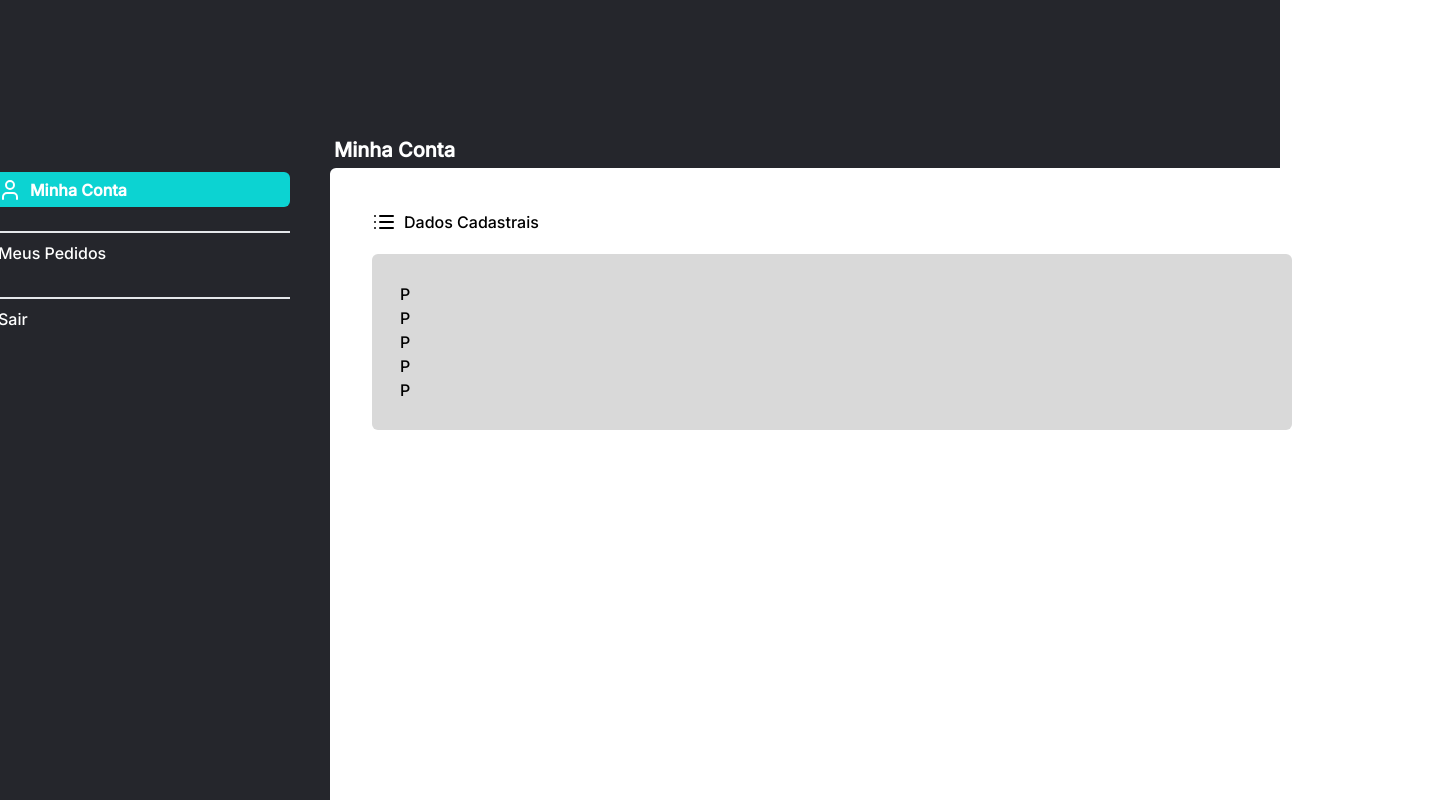
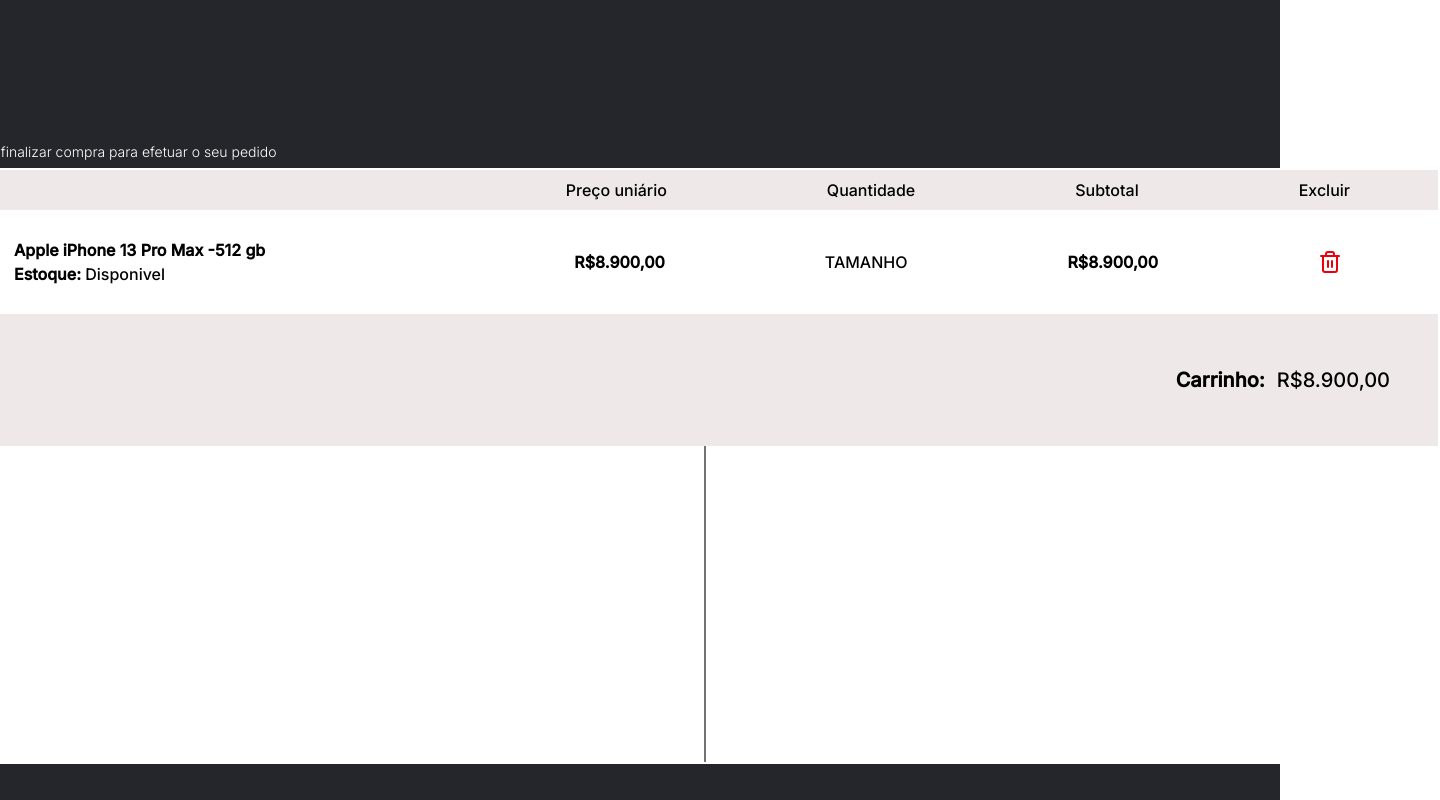
Before and after one commit to LucasP0/e-comerce_react, a React (Vite) app: page / in a window 1280 px wide. Shown: the part 160-960 px from the top of the page, 1440 px wide, since content can reach past the window. Built offline with nearby package versions, Linux system fonts and the light colour scheme.

Commit message:
pagina 4/5 finalizadas

```diff
--- a/src/App.tsx
+++ b/src/App.tsx
@@ -1,7 +1,6 @@
 import { Footer } from './components/Footer';
 import { Sidebar } from './components/sidebar';
-import { User, List } from 'lucide-react';
-
+import { Trash2 } from 'lucide-react';
 
 
 
@@ -12,28 +11,68 @@
       <Sidebar />
       <main className='h-screen text-white mb-mB'>
       <div className=' flex flex-row items-start justify-center p-8 mt-28'>
+            {/* INICIO SECTION TWO ^^ */}
         <div>
-              <section className='flex flex-col items-start justify-center gap-6 p-10'>
-              <button className='w-boxmd h-boxsx  bg-button rounded-md font-bold flex flex-row justify-start items-center gap-2 p-2'><User /> Minha Conta</button>
-              <a className='p-2 border-t-2 w-full' href="#">Meus Pedidos</a>
-              <a className='p-2 border-t-2 w-full' href="#">Sair</a>
+          <div className='flex flex-row items-baseline'>
+            <h1 className='text-xl font-bold p-1 '>Carrinho</h1> <p className='font-light text-sm'>Clique em finalizar compra para efetuar o seu pedido</p>
+          </div>
+          <section className='border-2 border-white w-boxGGG rounded-md flex flex-col justify-start  bg-ff text-black'>
+          <div className='bg-bluzinho w-full flex flex-row items-center justify-between p-2'>
+            <h2 className='px-9'>Produto</h2>
+            <div className='flex flex-row gap-40 px-20'>
+              <p>Preço uniário</p>
+              <p>Quantidade</p>
+              <p>Subtotal</p>
+              <p>Excluir</p>
+            </div>
+          </div>
+          {/* SECTION 2 */}
+          <div className='bg-ff w-full flex flex-row items-center justify-between p-2'>
+          <div className='flex flex-row items-center gap-1'>
+            <img className='px-9' src="../public/img/image 15.png" alt="" />
+              <div>
+                <p><strong>Apple iPhone 13 Pro Max -512 gb</strong></p>
+                <p><strong>Estoque:</strong> Disponivel</p>
+              </div>
+            </div>
+            <div className='flex flex-row mr-2 gap-40 px-20'>
+              <p><strong>R$8.900,00</strong></p>
+              <p>TAMANHO</p>
+              <p><strong>R$8.900,00</strong></p>
+              <p><Trash2 color="#eb000c" /></p>
+            </div>
+          </div>
+          <div className='bg-bluzinho w-full flex flex-row items-baseline gap-2 p-12 justify-end'>
+          <h1 className='text-xl font-bold p-1 '>Carrinho:</h1>
+            <p className='text-xl'>R$8.900,00</p>
+          </div>
+          {/* NOVA SECTION */}
+          <div className='flex flex-row items-start justify-center w-full text-sm text-white'>
+        <section className=' flex flex-row justify-end gap-14 border-r-2 border-search'>
+        <div className=' p-6 flex flex-col gap-14'>
+          <div className='flex flex-col'>
+            <p><strong>FORTE CELULARES - 41.468.809/0001-20</strong></p><br/>
+            <p>Rua Vinte e um de Abril, 61, Centro,<br/>Marituba, PA, 67214-215</p>
+            </div>
+        </div>
+        <div className='pt-56 p-4 text-end flex flex-col gap-2'>
+          <p>Atendimento </p>
+          <p>(91)  98295-1232</p>
+          <p>Segunda à Sexta de 8:00-18:00</p>
+        </div>
+          </section>
+          {/* section 2 */}
+        <section  className='  '>
+        <div className='flex flex-col gap-10 w-box p-4'>
+          <p className='p-2'>Sobre Nós</p>
+
+          A Forte Celulares foi fundada em fevereiro de 2020 como uma loja de celulares e acessórios, mas hoje estamos além de apenas uma loja de celulares. Decidimos aumentar nosso mix de produtos, investir em tecnologia e na capacitação dos nossos colaboradores para levar até você, de de maneira ainda mais simples, dinâmica e acessível todos os nossos produtos.
+          Hoje contamos com experiência e conhecimento de causa para atender com propriedade toda região metropolitana de Belém, visando uma expansão territorial que irá, nos próximos 6 meses, além de das fronteiras do nosso estado.
+        </div>
+
         </section>
       </div>
-            {/* INICIO SECTION TWO ^^ */}
-            <div>
-              <h1 className='text-xl font-bold p-1'>Minha Conta</h1>
-              <section className='border-2 border-white w-boxGG h-boxGG rounded-md flex flex-col items-start p-10 bg-ff'>
-                <h2 className='flex flex-row items-center gap-2 text-black'>
-                <List /> Dados Cadastrais
-                </h2>
-                  <div className='flex flex-col items-start p-7 mt-5 w-boxG rounded-md text-black bg-boxCin '>
-                    <h2>P</h2>
-                    <h2>P</h2>
-                    <h2>P</h2>
-                    <h2>P</h2>
-                    <h2>P</h2>
 
-                </div>
           </section>
         </div>
       </div>
--- /dev/null
+++ b/src/components/mainPageFive.tsx
@@ -0,0 +1,25 @@
+import { User, List, LogOut } from 'lucide-react';
+
+export const MainPageFive = () => {
+  return (
+    <main className='h-screen text-white mb-mB'>
+      <div className=' flex flex-row items-start justify-center p-8 mt-28'>
+        <div>
+          <section className='flex flex-col items-start justify-center gap-6 p-10'>
+          <button className='w-boxmd h-boxsx  bg-button rounded-md font-bold flex flex-row justify-start items-center gap-2 p-2'><User /> Minha Conta</button>
+          <a className='p-2 border-t-2 w-full flex flex-row items-center gap-2' href="#"> <List /> Meus Pedidos</a>
+          <a className='p-2 border-t-2 w-full flex flex-row items-center gap-2' href="#"><LogOut /> Sair</a>
+          </section>
+        </div>
+            {/* INICIO SECTION TWO ^^ */}
+        <div>
+          <h1 className='text-xl font-bold p-1'>Meus Pedidos</h1>
+          <section className='border-2 border-white w-boxGG  rounded-md flex flex-row justify-center p-10 bg-ff text-black'>
+          <h1 className='text-xl font-bold p-1'>Você ainda não efetuou nenhum pedido nesta Loja</h1>
+          </section>
+        </div>
+      </div>
+    </main>
+
+  )
+}
--- /dev/null
+++ b/src/components/mainPageFour.tsx
@@ -0,0 +1,63 @@
+import { User, List, MapPin, Users, LogOut } from 'lucide-react';
+
+
+export const MainPageFour = () => {
+  return (
+    <main className='h-screen text-white mb-mB'>
+          <div className=' flex flex-row items-start justify-center p-8 mt-28'>
+            <div>
+              <section className='flex flex-col items-start justify-center gap-6 p-10'>
+              <button className='w-boxmd h-boxsx  bg-button rounded-md font-bold flex flex-row justify-start items-center gap-2 p-2'><User /> Minha Conta</button>
+              <a className='p-2 border-t-2 w-full flex flex-row items-center gap-2' href="#"> <List /> Meus Pedidos</a>
+              <a className='p-2 border-t-2 w-full flex flex-row items-center gap-2' href="#"><LogOut /> Sair</a>
+              </section>
+            </div>
+            {/* INICIO SECTION TWO ^^ */}
+            <div>
+              <h1 className='text-xl font-bold p-1'>Minha Conta</h1>
+              <section className='border-2 border-white w-boxGG h-boxGG rounded-md flex flex-col items-start p-10 bg-ff'>
+                <h2 className='flex flex-row items-center gap-2 text-black'>
+                <List /> Dados Cadastrais
+                </h2>
+                  <div className='flex flex-col items-start p-7 mt-4 w-boxG gap-1 rounded-md text-black bg-boxCin '>
+                    <h2>Nome:</h2>
+                    <h2>Sexo:</h2>
+                    <h2>Data de Nascimento:</h2>
+                    <h2>Emal:</h2>
+                    <h2>Telefone celular:</h2>
+                </div>
+                {/* BUTTONS */}
+                <div className='text-white flex flex-row gap-4 pt-4'>
+                  <button className='w-48 h-boxsx  bg-button rounded-md font-bold '>Alterar Senha</button>
+                <button className='w-48  h-boxsx  bg-button rounded-md font-bold '>Editar Dados</button></div>
+
+                {/* inicio de OUTRA SECTION */}
+                <h2 className='flex flex-row items-center gap-2 pt-4 text-black'>
+                <Users /> Tipo de Cadastro
+                </h2>
+                <div className='flex flex-col items-start p-7 mt-5 w-boxG gap-1 rounded-md text-black bg-boxCin '>
+                    <h2>Tipo de Cadastro:</h2>
+                    <h2>CPF:</h2>
+                </div>
+
+                {/* OUTRA SECTION */}
+                <h2 className='flex flex-row items-center gap-2 pt-4 text-black'>
+                <MapPin /> Endereço Principal
+                </h2>
+                <div className='flex flex-col items-start p-7 mt-4 w-boxG gap-1 rounded-md text-black bg-boxCin '>
+                    <h2>Endereço:</h2>
+                    <h2>Bairro:</h2>
+                    <h2>CEP:</h2>
+                    <h2>País:</h2>
+                    <h2>Cidade/UF:</h2>
+                </div>
+                <div className='text-white flex flex-row gap-4 pt-4'>
+                  <button className='w-56 h-boxsx  bg-button rounded-md font-bold '>Editar Endereço Principal</button>
+                <button className='w-56  h-boxsx  bg-button rounded-md font-bold '>Cadastrar Novo Endereço</button></div>
+                </section>
+                <div></div>
+            </div>
+          </div>
+        </main>
+  )
+}
--- a/src/components/mainPageThee.tsx
+++ b/src/components/mainPageThee.tsx
@@ -11,7 +11,7 @@
             <div className='flex flex-row items-end  gap-28 '>
               <section className='flex flex-col gap-4'>
                 <h2 className='font-bold text-lg py-2 mt-8 flex flex-row items-center gap-4 '> <UserPlus /> Seus dados para acesso</h2>
-                <div >
+                <div>
                   <p className='pb-2 font-light text-sm'>Name</p>
                   <input type="text" name="email"  className='w-inputmd rounded-md h-boxsx text-black p-2' />
                 </div>
--- /dev/null
+++ b/src/pages/pageFive.tsx
@@ -0,0 +1,13 @@
+import { Footer } from "../components/Footer"
+import { MainPageFive } from "../components/mainPageFive"
+import { Sidebar } from "../components/sidebar"
+
+export const PageFive = () => {
+  return (
+    <>
+    <Sidebar />
+    <MainPageFive />
+    <Footer />
+    </>
+  )
+}
--- /dev/null
+++ b/src/pages/pageFour.tsx
@@ -0,0 +1,13 @@
+import { Footer } from "../components/Footer"
+import { MainPageFour } from "../components/mainPageFour"
+import { Sidebar } from "../components/sidebar"
+
+export const PageFour = () => {
+  return (
+    <>
+    <Sidebar />
+    <MainPageFour />
+    <Footer />
+    </>
+  )
+}
--- a/tailwind.config.js
+++ b/tailwind.config.js
@@ -31,6 +31,7 @@
         button: '#0CD3D2',
         ff: '#FFFFFF',
         boxCin: '#D9D9D9',
+        bluzinho: '#EEE8E8',
       },
       width: {
         inputmd: '25rem',
@@ -42,6 +43,8 @@
         boxel: '81.25rem',
         boxG: '57.5rem',
         boxGG: '62.5rem',
+        boxGG2: '90rem',
+        boxGGG: '100rem',
       },
       height: {
         boxsx: '2.2rem',
```
Also changed, not shown: public/img/image 15.png (added). Lines whose indentation alone changed are shown as unchanged.
